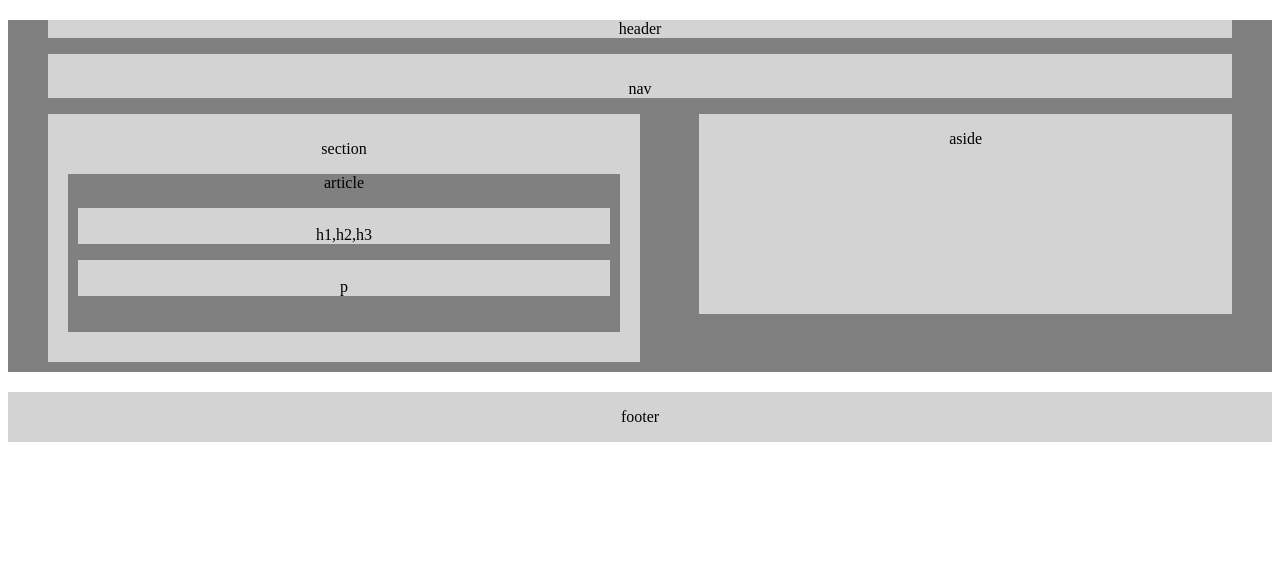
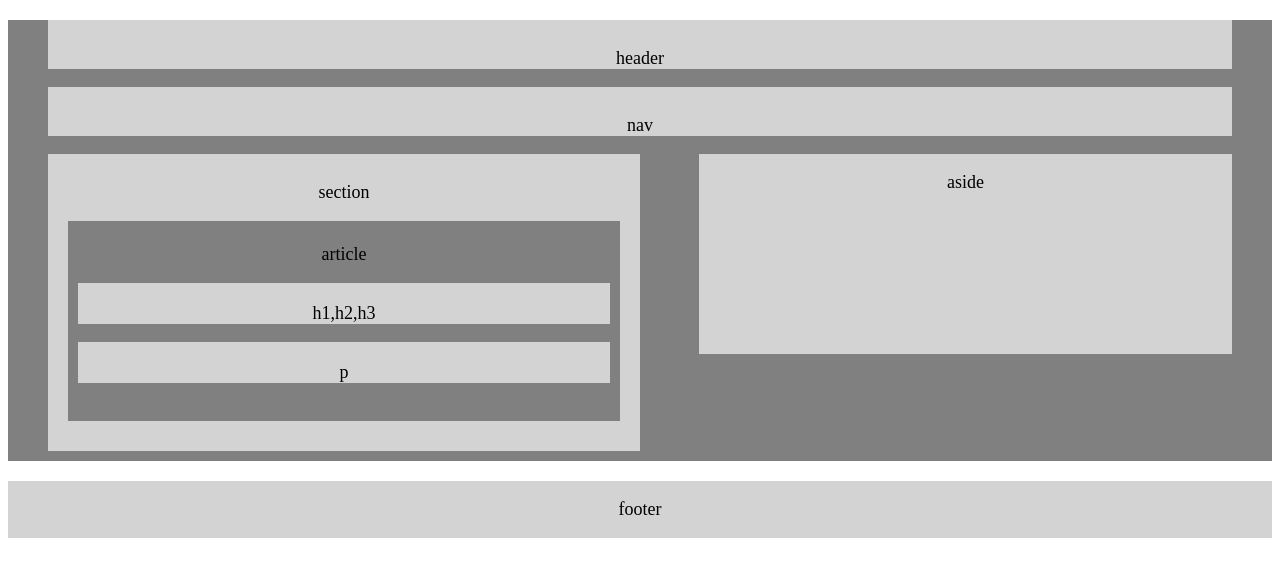
Before and after one commit to vwill2014/building_wireframe_assign1, a plain HTML site: page index.html in a window 1280 px wide. Drawn offline with Linux system fonts and the light colour scheme.

Commit message:
adding updates to files

```diff
--- a/index.html
+++ b/index.html
@@ -18,7 +18,7 @@
 
 	<head >
 
-		<p>header</p>
+		<p id="font1">header</p>
 	</head>
 	</div>
 
--- a/style.css
+++ b/style.css
@@ -8,6 +8,12 @@
 
 }
 
+p{
+ font-size: 18px;
+
+
+
+}
 
 
 #div{
@@ -19,8 +25,12 @@ background-color:gray;
 
 	text-align: center;
 	background-color:lightgray;
-	font-size:18pts;
+	padding-top:10px;
 
+{
+
+
+}
 
 }
 
@@ -53,6 +63,7 @@ text-align: center;
 margin-left: 20px;
 margin-right:20px;
 padding-bottom:20px;
+padding-top:5px;
 margin-bottom:30px;
 
 
```
